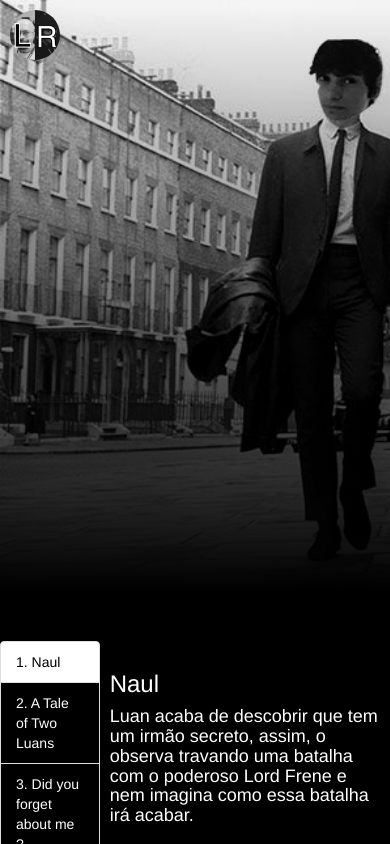
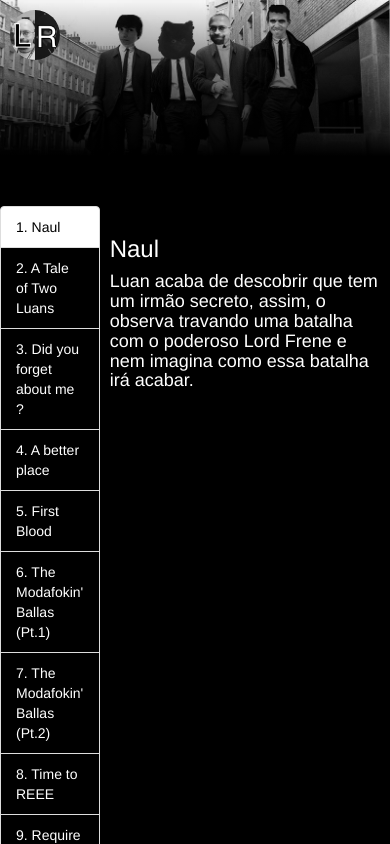
Before and after one commit to davisjr2000/lr-react, a React app: page / in a window 390 px wide. Shown: the top 844 px of the page. Built offline with nearby package versions, Linux system fonts and the light colour scheme.

Commit message:
Add Mobile Responsive SCSS

```diff
--- a/assets/stylesheets/application.scss
+++ b/assets/stylesheets/application.scss
@@ -56,7 +56,7 @@ body {
 
 iframe{
   width: 100%;
-  height: 30vw;
+  height: 32vw;
 }
 
 .selected{
@@ -68,3 +68,9 @@ iframe{
   padding:10px;
   height: 150px;
 }
+
+@media (max-width: 1024px) {
+  .landing{
+    height: 40vw;
+  }
+}
--- a/templates/index.html
+++ b/templates/index.html
@@ -22,7 +22,7 @@
         window.player = new YT.Player('player', {
           height: '390',
           width: '640',
-          videoId: 'p-0971bGAY4',
+          videoId: 'yy8NwjEtEkQ',
           events: {
             'onReady': onPlayerReady,
             'onStateChange': onPlayerStateChange
```
